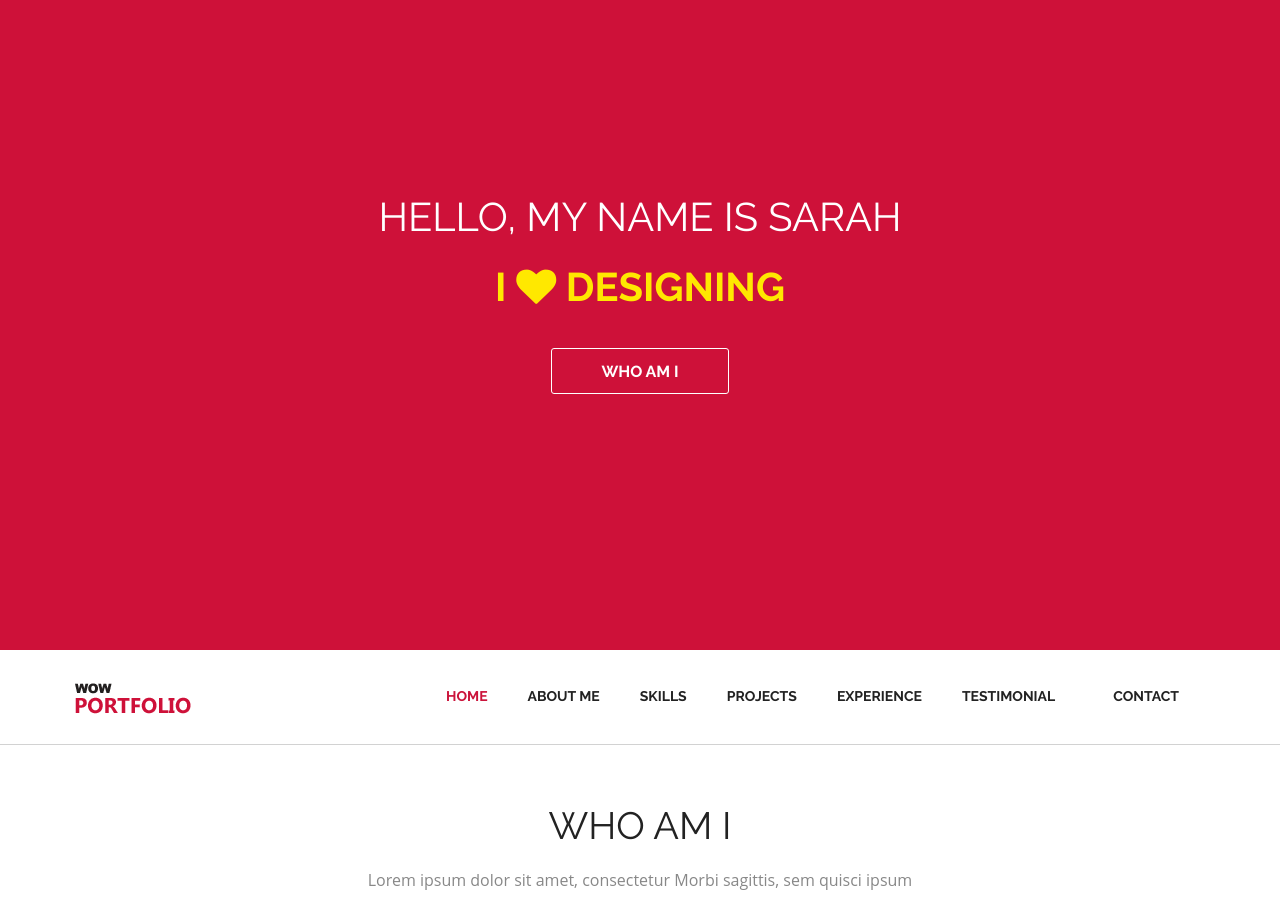
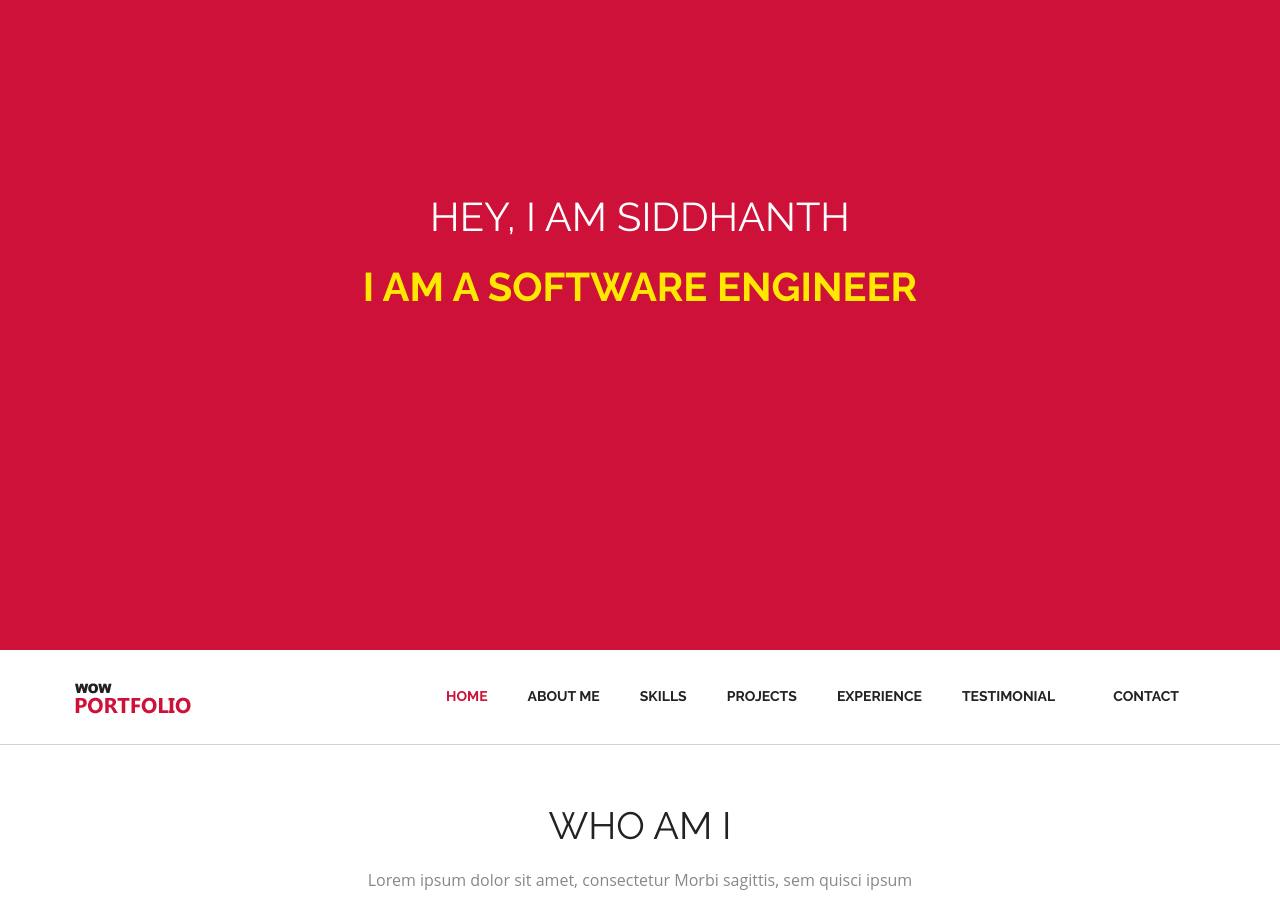
Before and after one commit to IDKYamHere/Siddhanth_Rao, a Jekyll site: the page index.html, which Jekyll copies as it is, in a window 1280 px wide and 900 px high. Built offline with Jekyll 4.4.1, drawn with Linux system fonts in a browser that asks for light colours.

Commit message:
Update index.html

```diff
--- a/index.html
+++ b/index.html
@@ -29,11 +29,14 @@
           <div class="col-md-12">
 
             <div class="top_left_cont zoomIn wow animated">
-              <h2>Hello, my name is Sarah<br> <strong>I <i class="fa fa-heart"></i> Designing</strong></h2>
+              <h2>Hey, I am Siddhanth<br> <strong>I am a Software Engineer</strong></h2>
 
                 <div class="underline"></div>
-              <a href="#aboutUs" class="read_more2">Who Am I</a> </div>
-          </div>
+              <a href="#" class="arrow-container">
+  <div class="arrow"></div>
+  <div class="arrow"></div>
+  <div class="arrow"></div>
+</a>          </div>
         </div>
       </div>
     </div>
```
